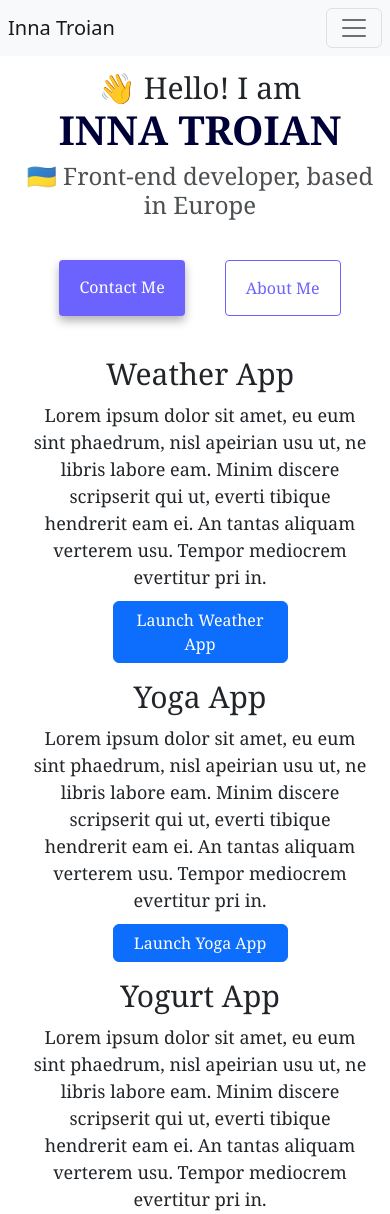
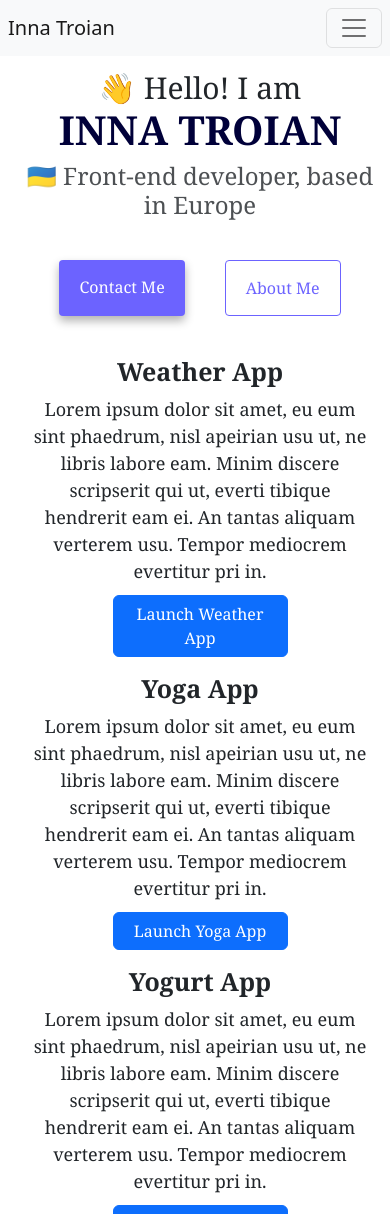
Before and after one commit to birdsong5/my-portfolio-website, a plain HTML site: page index.html in a window 390 px wide. Shown: the top 1214 px of the page. Drawn offline with nearby package versions, Linux system fonts and the light colour scheme.

Commit message:
Added classes to project names and changed its css

```diff
--- a/index.html
+++ b/index.html
@@ -63,7 +63,7 @@
       <div class="container">
         <div class="row d-flex justify-content-sm-center mb-3">
           <div class="col-6 project-info">
-            <h2>Weather App</h2>
+            <h2 class="project-name">Weather App</h2>
             <div class="parag">
               Lorem ipsum dolor sit amet, eu eum sint phaedrum, nisl apeirian
               usu ut, ne libris labore eam. Minim discere scripserit qui ut,
@@ -91,7 +91,7 @@
             />
           </div>
           <div class="col-6 project-info">
-            <h2>Yoga App</h2>
+            <h2 class="project-name">Yoga App</h2>
             <div class="parag">
               Lorem ipsum dolor sit amet, eu eum sint phaedrum, nisl apeirian
               usu ut, ne libris labore eam. Minim discere scripserit qui ut,
@@ -105,7 +105,7 @@
         </div>
         <div class="row d-flex justify-content-sm-center mb-3">
           <div class="col-6 project-info">
-            <h2>Yogurt App</h2>
+            <h2 class="project-name">Yogurt App</h2>
             <div class="parag">
               Lorem ipsum dolor sit amet, eu eum sint phaedrum, nisl apeirian
               usu ut, ne libris labore eam. Minim discere scripserit qui ut,
--- a/styles/style.css
+++ b/styles/style.css
@@ -107,6 +107,7 @@ p {
   h2 {
     font-size: 30px;
   }
+
   .container {
     padding: 0;
   }
@@ -130,4 +131,8 @@ p {
   .project-info {
     margin-top: 0;
   }
+  .project-name {
+    font-size: 25px;
+    font-weight: 700;
+  }
 }
```
